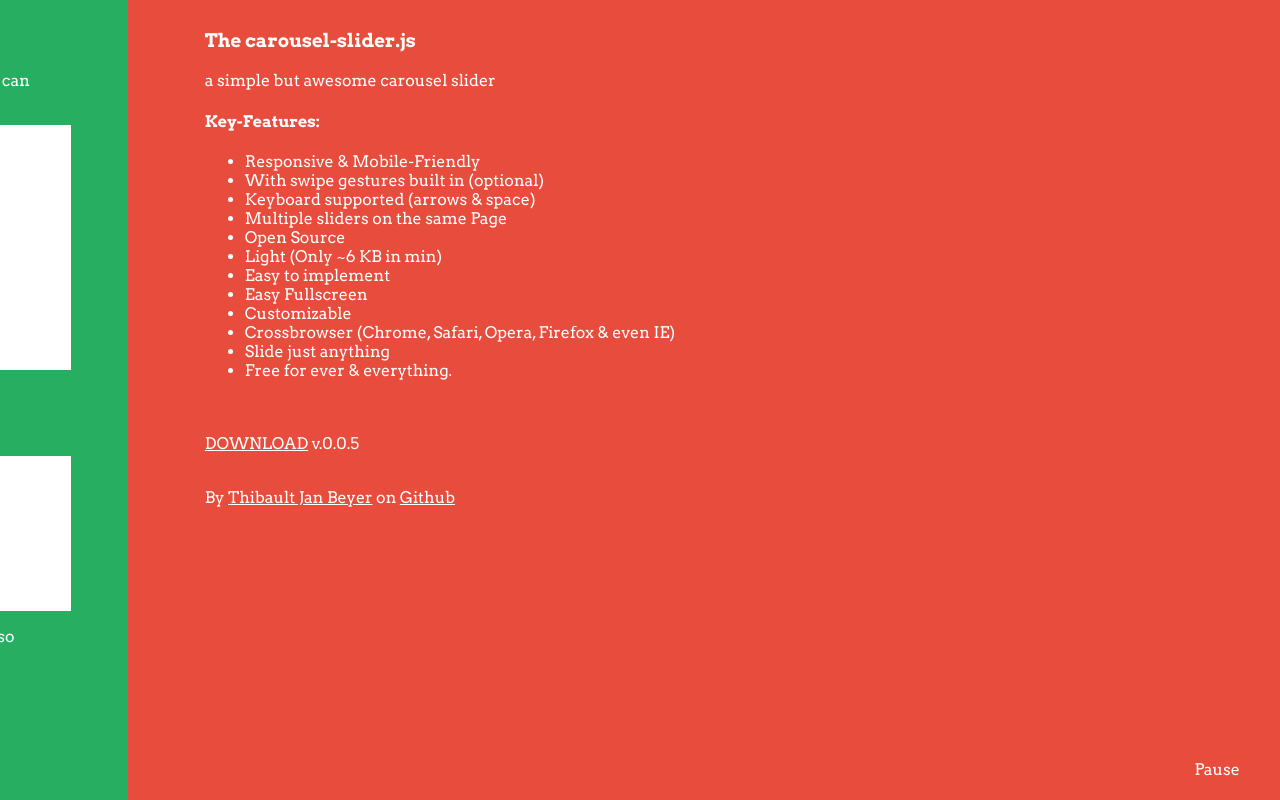
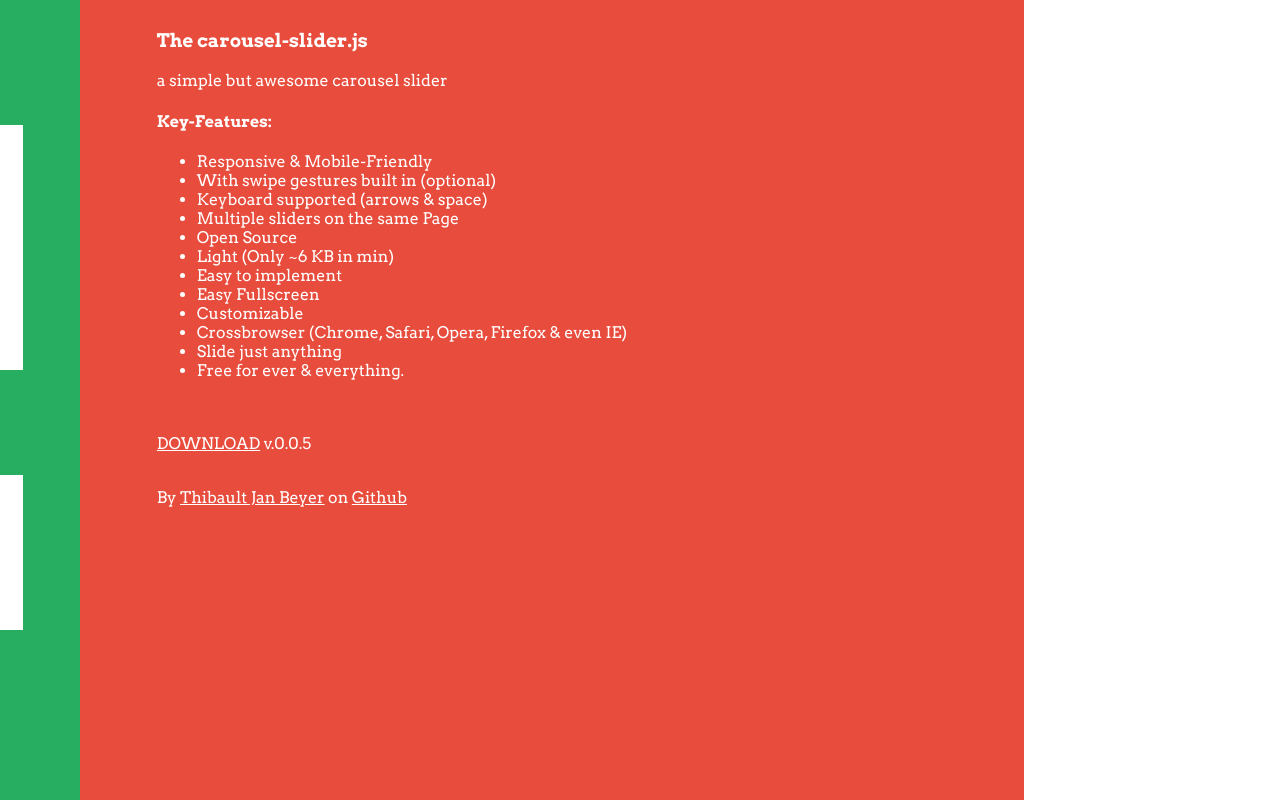
Before and after one commit to ThibaultJanBeyer/carousel-slider.js, a website: page index.html in a window 1280 px wide. Shown: the top 800 px of the page. Drawn offline with nearby package versions, Linux system fonts and the light colour scheme.

Commit message:
Changed the whole unit system
changed the way units work from setting them manualy (without %
working) to setting the main div to the specific units and then getting
all other pixels out from it. Works fine but not if window is resized.
In search of a way to make window resize work. Maybe instead of getting
px transform the data into vw or % ?

```diff
--- a/carousel-slider.js
+++ b/carousel-slider.js
@@ -55,8 +55,6 @@ $(function(){
 	var clSpeed = 7000; // Time between automatic sliding in ms
 	var clSlideOverflow = 'auto'; // Set what happens when there is overflow (basic css)
 	var clSwiping = true; // Choose if swipe gestures for mobile shall be enabled
-	var clUnit = 'vw'; // choose a measuring unit vw = % of Viewport Width (vw = best)
-	var clHeightUnit = 'vh' // choose a measuring unit vh = % of Viewport Height (vh = best)
 
 	/*
 	-------------------------------------------------------------
@@ -64,31 +62,73 @@ $(function(){
 	-------------------------------------------------------------
 	*/
 
+	//this is a very dirty trick for responsiveness untill I find out a better way :(
+	$( window ).resize(function() {
+		window.location.href=window.location.href;
+	});
+	//tests
+	/*$( window ).resize(function() {
+					//getting the new actual width and height in px
+					clWidth[i] = $cl[i].width();
+					clHeight[i] = $cl[i].height();
+					// And defining the width of all slides together:
+					clInnerWidth[i] = clWidth[i]*(clSlidesNum[i]+4);
+					// Now we set up the starting Positions of the first and the last slide.
+					// Since we will add 2 Before first and 2 after last there is some calculation to be done.
+					clFirstPos[i] = 2*clWidth[i];
+					clLastPos[i] = (clSlidesNum[i]+1)*clWidth[i];
+					// Lastly we set the slide where to start (we want to start at slide 1)
+					clSlidePos[i] = 1;
+					// we continue setting the css
+					$clInner[i].css({
+						marginLeft: "-"+clFirstPos[i]+'px',
+						width:clInnerWidth[i]+'px'
+					});
+					$clSlides[i].css({
+						width: clWidth[i]+'px',
+						height: clHeight[i]+'px'
+					});
+					// Move Options
+					clMove[i] = clWidth[i]/10;
+					if (clMove[i] > 80) {	//max-width of the arrows will be 80px
+						clMove[i] = 80;
+					};
+					clMoveFull[i] = clWidth[i] - clMove[i]; // sets the full movement based on actual rate
+					// Set movement arrows
+					$clArrows[i].css({
+						width: clMove[i]+'px'
+					});
+	});
+	//end tests*/
+
 	// Setup
-	var $cl = [];
-	var $clInner = [];
-	var $clSlides = [];
-	var $clArrows = [];
-	var $clArrowLeft = [];
-	var $clArrowRight = [];
-	var $clPauseAutoPlay = [];
-	var $clPlayAutoPlay = [];
-	var clWidth = [];
-	var clHeight = [];
-	var clMove = [];
-	var clMoveFull = [];
-	var clSlidesNum = [];
-	var clSlidesNumBefore = [];
-	var clInnerWidth = [];
-	var clFirstPos = [];
-	var clLastPos = [];
-	var clSlidePos = [];
-	var interval = [];
-	var clSliding = [];
-	var clLeftHover = [];
-	var clLeftHoverLeave = [];
-	var clRightHover = [];
-	var clRightHoverLeave = [];
+	var $cl = [],
+		$clInner = [],
+		$clSlides = [],
+		$clArrows = [],
+		$clArrowLeft = [],
+		$clArrowRight = [],
+		$clPauseAutoPlay = [],
+		$clPlayAutoPlay = [],
+		$clAttrWidth = [],
+		$clAttrHeight = [],
+		clWidth = [],
+		clHeight = [],
+		clMoveSetup = [],
+		clMove = [],
+		clMoveFull = [],
+		clSlidesNum = [],
+		clSlidesNumBefore = [],
+		clInnerWidth = [],
+		clFirstPos = [],
+		clLastPos = [],
+		clSlidePos = [],
+		interval = [],
+		clSliding = [],
+		clLeftHover = [],
+		clLeftHoverLeave = [],
+		clRightHover = [],
+		clRightHoverLeave = [];
 
 	$('.carousel').each(function(i, el) {
 		// Find your stuff
@@ -100,12 +140,19 @@ $(function(){
 		$clArrowRight[i] = $cl[i].children('.arrow.right');
 		$clPlayAutoPlay[i] = $cl[i].children('.play');
 		$clPauseAutoPlay[i] = $cl[i].children('.pause');
-		// Get Width and Height
-		clWidth[i] = $cl[i].attr('data-clWidth');
-		clHeight[i] = $cl[i].attr('data-clHeight');
-		// Move Options
-		clMove[i] = clWidth[i]/10;
-		clMoveFull[i] = clWidth[i] - clMove[i];
+		// Now we set up the starting CSS relative to the chosen Options
+		$clAttrWidth[i] = $cl[i].attr('data-width');
+		$clAttrHeight[i] = $cl[i].attr('data-height');
+		$cl[i].css({
+			width: $clAttrWidth[i],
+			height: $clAttrHeight[i],
+			position: 'relative',
+			overflow: 'hidden',
+			background: 'black'
+		});
+		//getting the new actual width and height in px
+		clWidth[i] = $cl[i].width();
+		clHeight[i] = $cl[i].height();
 		// We begin by checking how many slides there are
 		clSlidesNum[i] = $clSlides[i].length;//3
 		// Note that the slider will only work if there are more than one slides inside.
@@ -119,31 +166,30 @@ $(function(){
 		clLastPos[i] = (clSlidesNum[i]+1)*clWidth[i];
 		// Lastly we set the slide where to start (we want to start at slide 1)
 		clSlidePos[i] = 1;
-		// Now we set up the starting CSS relative to the chosen Options
-		$cl[i].css({
-			width: clWidth[i]+clUnit,
-			height: clHeight[i]+clHeightUnit,
-			position: 'relative',
-			overflow: 'hidden',
-			background: 'black'
-		});
+		// we continue setting the css
 		$clInner[i].css({
 			margin: '0',
-			marginLeft: "-"+clFirstPos[i]+clUnit,
+			marginLeft: "-"+clFirstPos[i]+'px',
 			display: 'block',
 			height: '100%',
 			padding: '0',
-			width:clInnerWidth[i]+clUnit
+			width:clInnerWidth[i]+'px'
 		});
 		$clSlides[i].css({
-			width: clWidth[i]+clUnit,
-			height: clHeight[i]+clHeightUnit,
+			width: clWidth[i]+'px',
+			height: clHeight[i]+'px',
 			overflowY: clSlideOverflow,
 			float: 'left'
 		});
+		// Move Options
+		clMove[i] = clWidth[i]/10;
+		if (clMove[i] > 80) {	//max-width of the arrows will be 80px
+			clMove[i] = 80;
+		};
+		clMoveFull[i] = clWidth[i] - clMove[i]; // sets the full movement based on actual rate
+		// Set movement arrows
 		$clArrows[i].css({
-			width: clMove[i]+clUnit,
-			maxWidth: '100px',
+			width: clMove[i]+'px',
 			height: '100%',
 			position: 'absolute',
 			top: '0',
@@ -185,19 +231,19 @@ $(function(){
 					// animate margin-left. If it's last go to second
 						clSliding[i] = true;
 						$clInner[i]
-							.animate({marginLeft: '-='+clMove[i]+clUnit},
+							.animate({marginLeft: '-='+clMove[i]+'px'},
 									clAnimationSpeed/2)
 							.delay(clAnimationSpeed/5)
-							.animate({marginLeft: '-='+clMoveFull[i]+clUnit},
+							.animate({marginLeft: '-='+clMoveFull[i]+'px'},
 									clAnimationSpeed,
 									function(){
 										clSlidePos[i]++;
 										if (clSlidePos[i] < 1) {
 											clSlidePos[i] = clSlidesNum[i];
-											$clInner[i].css({marginLeft: "-"+clLastPos[i]+clUnit});
+											$clInner[i].css({marginLeft: "-"+clLastPos[i]+'px'});
 										} else if (clSlidePos[i] > clSlidesNum[i]) {
 											clSlidePos[i] = 1;
-											$clInner[i].css({marginLeft: "-"+clFirstPos[i]+clUnit});
+											$clInner[i].css({marginLeft: "-"+clFirstPos[i]+'px'});
 										};
 										clSliding[i] = false;
 								})
@@ -221,7 +267,7 @@ $(function(){
 						clPause();
 						$clInner[i]
 							.stop(true, true)
-							.animate({marginLeft: '+='+clMove[i]+clUnit},
+							.animate({marginLeft: '+='+clMove[i]+'px'},
 							clAnimationSpeed/4);
 					}
 			})
@@ -231,7 +277,7 @@ $(function(){
 						clPlay();
 						$clInner[i]
 							.stop(true, true)
-							.animate({marginLeft: '-='+clMove[i]+clUnit},
+							.animate({marginLeft: '-='+clMove[i]+'px'},
 							clAnimationSpeed/4);
 						clLeftHover[i] = false;
 						clLeftHoverLeave[i] = false;
@@ -241,18 +287,18 @@ $(function(){
 					if (clSliding[i] === false && clLeftHover[i] === true) {
 					clSliding[i] = true;
 					$clInner[i]
-						.animate({marginLeft: '+='+clWidth[i]+clUnit},
+						.animate({marginLeft: '+='+clWidth[i]+'px'},
 							clAnimationSpeed,
 							function(){
 								clSlidePos[i]--;
 								if (clSlidePos[i] < 1) {
 									clSlidePos[i] = clSlidesNum[i];
-									$clInner[i].css({marginLeft: "-"+(clLastPos[i]-clMove[i])+clUnit});
+									$clInner[i].css({marginLeft: "-"+(clLastPos[i]-clMove[i])+'px'});
 								};
 								if (clLeftHoverLeave[i]) {
 									clPlay();
 									$clInner[i]
-										.animate({marginLeft: '-='+clMove[i]+clUnit},
+										.animate({marginLeft: '-='+clMove[i]+'px'},
 										clAnimationSpeed/4);
 									clLeftHoverLeave[i] = false;
 									clLeftHover[i] = false;
@@ -273,7 +319,7 @@ $(function(){
 						clPause();
 						$clInner[i]
 							.stop(true, true)
-							.animate({marginLeft: '-='+clMove[i]+clUnit},
+							.animate({marginLeft: '-='+clMove[i]+'px'},
 							clAnimationSpeed/4);
 					};
 			})
@@ -283,7 +329,7 @@ $(function(){
 						clPlay();
 						$clInner[i]
 							.stop(true, true)
-							.animate({marginLeft: '+='+clMove[i]+clUnit},
+							.animate({marginLeft: '+='+clMove[i]+'px'},
 							clAnimationSpeed/4);
 						clRightHover[i] = false;
 						clRightHoverLeave[i] = false;
@@ -293,18 +339,18 @@ $(function(){
 				if (clSliding[i] === false && clRightHover[i] === true) {
 					clSliding[i] = true;
 					$clInner[i]
-						.animate({marginLeft: '-='+clWidth[i]+clUnit},
+						.animate({marginLeft: '-='+clWidth[i]+'px'},
 							clAnimationSpeed,
 							function(){
 								clSlidePos[i]++;
 								if (clSlidePos[i] > clSlidesNum[i]) {
 									clSlidePos[i] = 1;
-									$clInner[i].css({marginLeft: "-"+(clFirstPos[i]+clMove[i])+clUnit});
+									$clInner[i].css({marginLeft: "-"+(clFirstPos[i]+clMove[i])+'px'});
 								};
 								if (clRightHoverLeave[i]) {
 									clPlay();
 									$clInner[i]
-										.animate({marginLeft: '+='+clMove[i]+clUnit},
+										.animate({marginLeft: '+='+clMove[i]+'px'},
 										clAnimationSpeed/4);
 									clRightHoverLeave[i] = false;
 									clRightHover[i] = false;
@@ -322,13 +368,13 @@ $(function(){
 						clPause();
 						clSliding[i] = true;
 						$clInner[i]
-							.animate({marginLeft: '+='+clWidth[i]+clUnit},
+							.animate({marginLeft: '+='+clWidth[i]+'px'},
 								clAnimationSpeed,
 								function(){
 									clSlidePos[i]--;
 									if (clSlidePos[i] < 1) {
 										clSlidePos[i] = clSlidesNum[i];
-										$clInner[i].css({marginLeft: "-"+clLastPos[i]+clUnit});
+										$clInner[i].css({marginLeft: "-"+clLastPos[i]+'px'});
 									};
 									clSliding[i] = false;
 								});
@@ -340,13 +386,13 @@ $(function(){
 						clPause();
 						clSliding[i] = true;
 						$clInner[i]
-							.animate({marginLeft: '-='+clWidth[i]+clUnit},
+							.animate({marginLeft: '-='+clWidth[i]+'px'},
 								clAnimationSpeed,
 								function(){
 									clSlidePos[i]++;
 									if (clSlidePos[i] > clSlidesNum[i]) {
 										clSlidePos[i] = 1;
-										$clInner[i].css({marginLeft: "-"+clFirstPos[i]+clUnit});
+										$clInner[i].css({marginLeft: "-"+clFirstPos[i]+'px'});
 									};
 									clSliding[i] = false;
 								});
@@ -361,13 +407,13 @@ $(function(){
   						clSliding[i] = true;
 						clPause();
 						$clInner[i]
-							.animate({marginLeft: '-='+clWidth[i]+clUnit},
+							.animate({marginLeft: '-='+clWidth[i]+'px'},
 								clAnimationSpeed,
 								function(){
 									clSlidePos[i]++;
 									if (clSlidePos[i] > clSlidesNum[i]) {
 										clSlidePos[i] = 1;
-										$clInner[i].css({marginLeft: "-"+clFirstPos[i]+clUnit});
+										$clInner[i].css({marginLeft: "-"+clFirstPos[i]+'px'});
 									};
 									clSliding[i] = false;
 								});
@@ -378,13 +424,13 @@ $(function(){
 						clSliding[i] = true;
 						clPause();
 						$clInner[i]
-							.animate({marginLeft: '+='+clWidth[i]+clUnit},
+							.animate({marginLeft: '+='+clWidth[i]+'px'},
 								clAnimationSpeed,
 								function(){
 									clSlidePos[i]--;
 									if (clSlidePos[i] < 1) {
 										clSlidePos[i] = clSlidesNum[i];
-										$clInner[i].css({marginLeft: "-"+clLastPos[i]+clUnit});
+										$clInner[i].css({marginLeft: "-"+clLastPos[i]+'px'});
 									};
 									clSliding[i] = false;
 								});
@@ -425,5 +471,5 @@ $(function(){
 			});
 			// Start the interval
 			clPlay();
+		});
 	});
-});
--- a/index.html
+++ b/index.html
@@ -49,7 +49,7 @@
 	<script src="https://google-code-prettify.googlecode.com/svn/loader/run_prettify.js"></script>
 </head>
 <body>
-	<div class="carousel" data-clWidth="100" data-clHeight="100">
+	<div class="carousel" data-width="80%" data-height="100%">
 				<div class="inner">
 					<div class="slide" style="background: #e74c3c" tabindex="1">
 						<div class="content">
```
